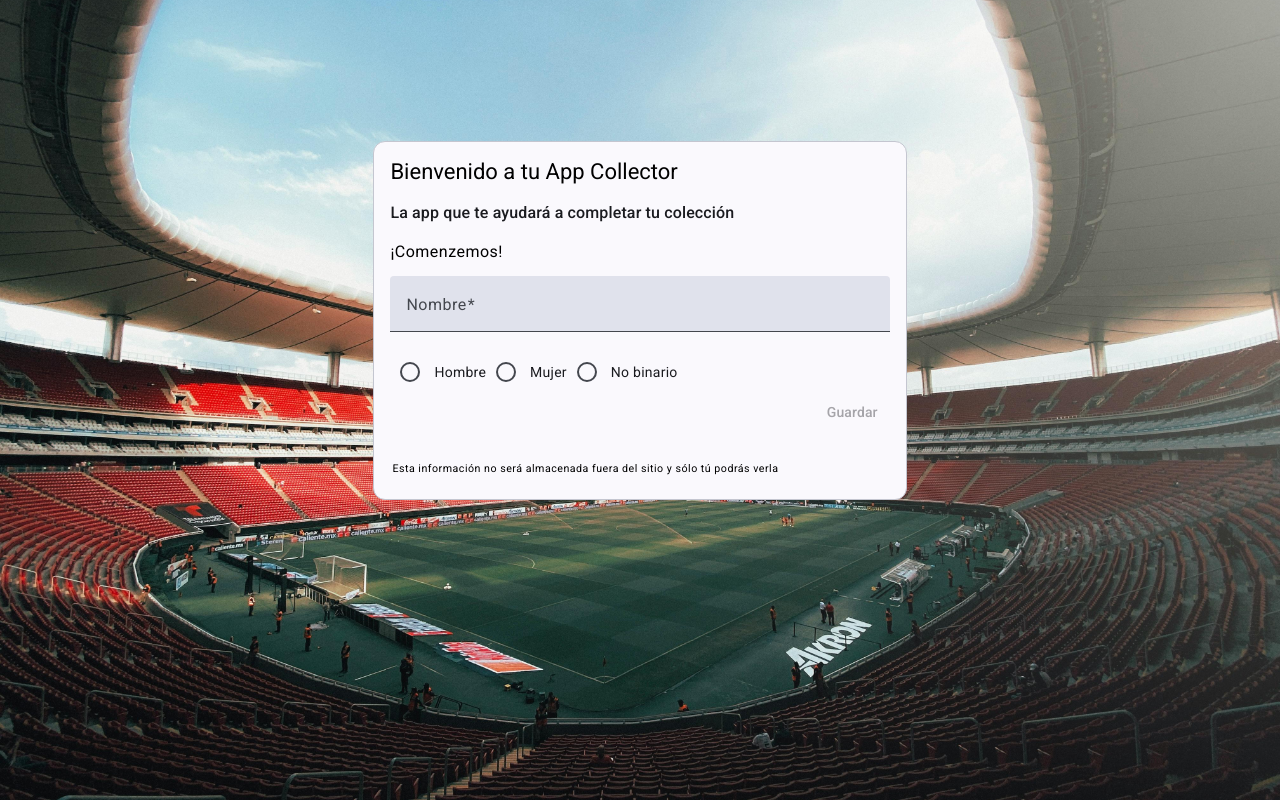
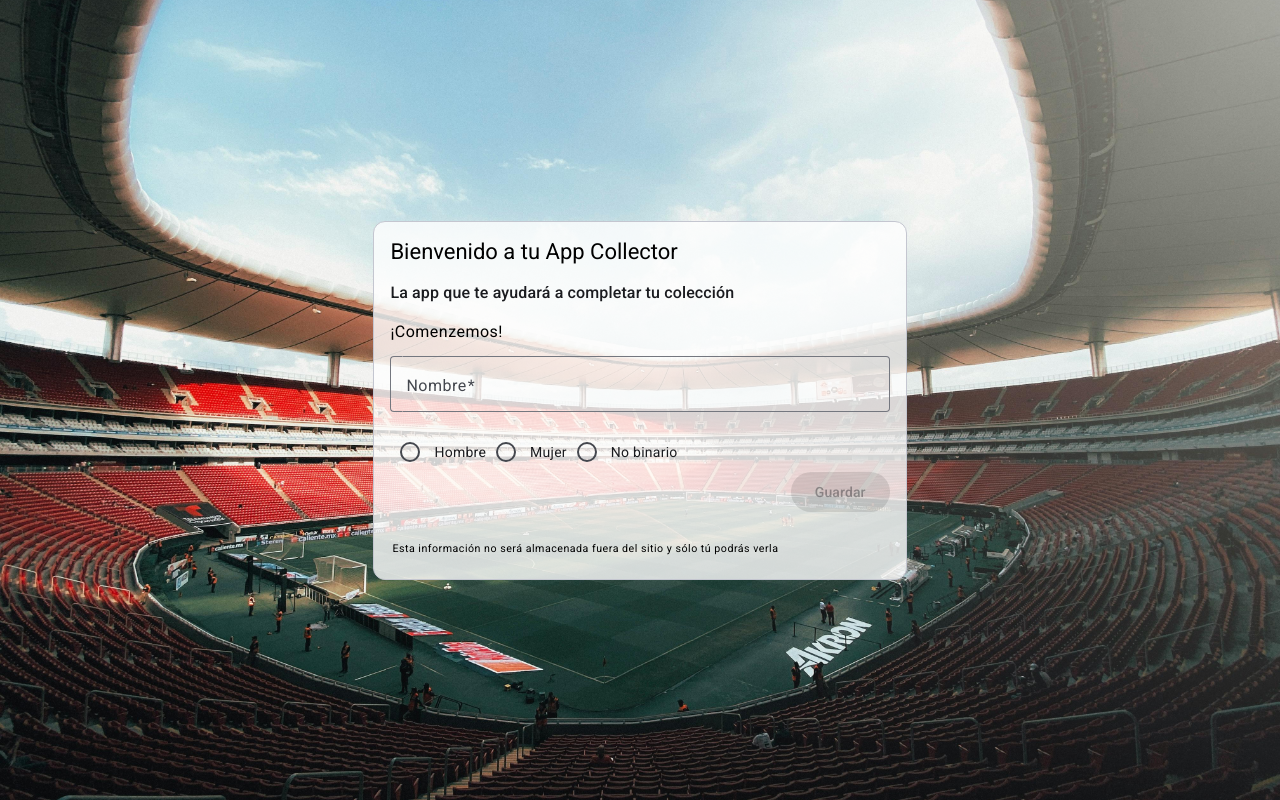
Before and after one commit to CocomJosue/collector, an Angular app: page / in a window 1280 px wide. Built offline with nearby package versions, Linux system fonts and the light colour scheme.

Commit message:
Styles and response

```diff
--- a/src/app/presentation/album-page/album-page.component.css
+++ b/src/app/presentation/album-page/album-page.component.css
@@ -15,7 +15,7 @@
 }
 
 .actions {
-  margin-top: 5px;
+  margin-top: 10px;
   display: flex;
   justify-content: right;
 }
--- a/src/app/presentation/album-page/album-page.component.html
+++ b/src/app/presentation/album-page/album-page.component.html
@@ -2,7 +2,7 @@
   <form [formGroup]="pageForm" (ngSubmit)="submit()">
     <mat-grid-list cols="2" rowHeight="100px">
       <mat-grid-tile>
-        <mat-form-field  class="form-field">
+        <mat-form-field class="form-field" appearance="outline">
           <mat-label>Group</mat-label>
           <mat-select formControlName="selectedGroup">
               @for(group of groups; track $index){
@@ -12,7 +12,7 @@
         </mat-form-field>
       </mat-grid-tile>
       <mat-grid-tile>
-        <mat-form-field  class="form-field">
+        <mat-form-field class="form-field" appearance="outline">
           <mat-label>Country</mat-label>
           <mat-select formControlName="selectedCountry">
             @for(country of countries; track $index){
@@ -38,7 +38,7 @@
       </div>
     }
     <div class="actions">
-      <button mat-button type="submit" [disabled]="pageForm.invalid">Guardar</button>
+      <button mat-flat-button type="submit" [disabled]="pageForm.invalid">Guardar</button>
     </div>
   </form>
 </div>
--- a/src/app/presentation/home/home.component.css
+++ b/src/app/presentation/home/home.component.css
@@ -1,12 +1,15 @@
 .principal {
   display: flex;
+  height: 100vh;
+  align-items: center;
   justify-content: center;
-  align-items: center;
-  height: 80vh;
 }
 
 .welcome-card {
   max-width: 90vw;
+  max-height: 90%;
+  overflow-y: auto;
+  background-color: rgba(255, 255, 255, 0.8)
 }
 
 .welcome-content {
--- a/src/app/presentation/home/home.component.html
+++ b/src/app/presentation/home/home.component.html
@@ -9,7 +9,7 @@
       <div class="welcome-content">
         <p>¡Comenzemos!</p>
         <form [formGroup]="welcomeForm" (ngSubmit)="submit()">
-          <mat-form-field class="form-field">
+          <mat-form-field class="form-field" appearance="outline">
             <mat-label>Nombre</mat-label>
             <input matInput formControlName="username" type="text">
             @if(this.username.hasError('maxlength')){
@@ -25,7 +25,7 @@
             <mat-radio-button value="x" class="mx-2">No binario</mat-radio-button>
           </mat-radio-group>
           <div class="align-end">
-            <button mat-button type="submit" [disabled]="welcomeForm.invalid">Guardar</button>
+            <button mat-flat-button type="submit" [disabled]="welcomeForm.invalid">Guardar</button>
           </div>
         </form>
       </div>
--- a/src/app/presentation/progress/progress.component.css
+++ b/src/app/presentation/progress/progress.component.css
@@ -0,0 +1,11 @@
+h3 {
+  font-size: 12pt;
+  font-weight: bold;
+  color: #285ab9;
+}
+
+.d-flex {
+  display: flex;
+  flex-direction: column;
+  align-items: center;
+}
--- a/src/app/presentation/progress/progress.component.html
+++ b/src/app/presentation/progress/progress.component.html
@@ -1 +1,8 @@
-<p>progress works!</p>
+<div class="d-flex">
+  <h3>Progreso total</h3>
+  <mat-progress-spinner
+    [mode]="mode"
+    [value]="value">
+  </mat-progress-spinner>
+  <h3>{{ value }}%</h3>
+</div>
--- a/src/app/presentation/progress/progress.component.ts
+++ b/src/app/presentation/progress/progress.component.ts
@@ -1,12 +1,16 @@
 import { Component } from '@angular/core';
+import {ProgressSpinnerMode, MatProgressSpinnerModule} from '@angular/material/progress-spinner';
 
 @Component({
   selector: 'app-progress',
   standalone: true,
-  imports: [],
+  imports: [
+    MatProgressSpinnerModule
+  ],
   templateUrl: './progress.component.html',
   styleUrl: './progress.component.css'
 })
 export class ProgressComponent {
-
+  mode: ProgressSpinnerMode = 'determinate';
+  value = 60;
 }
```
